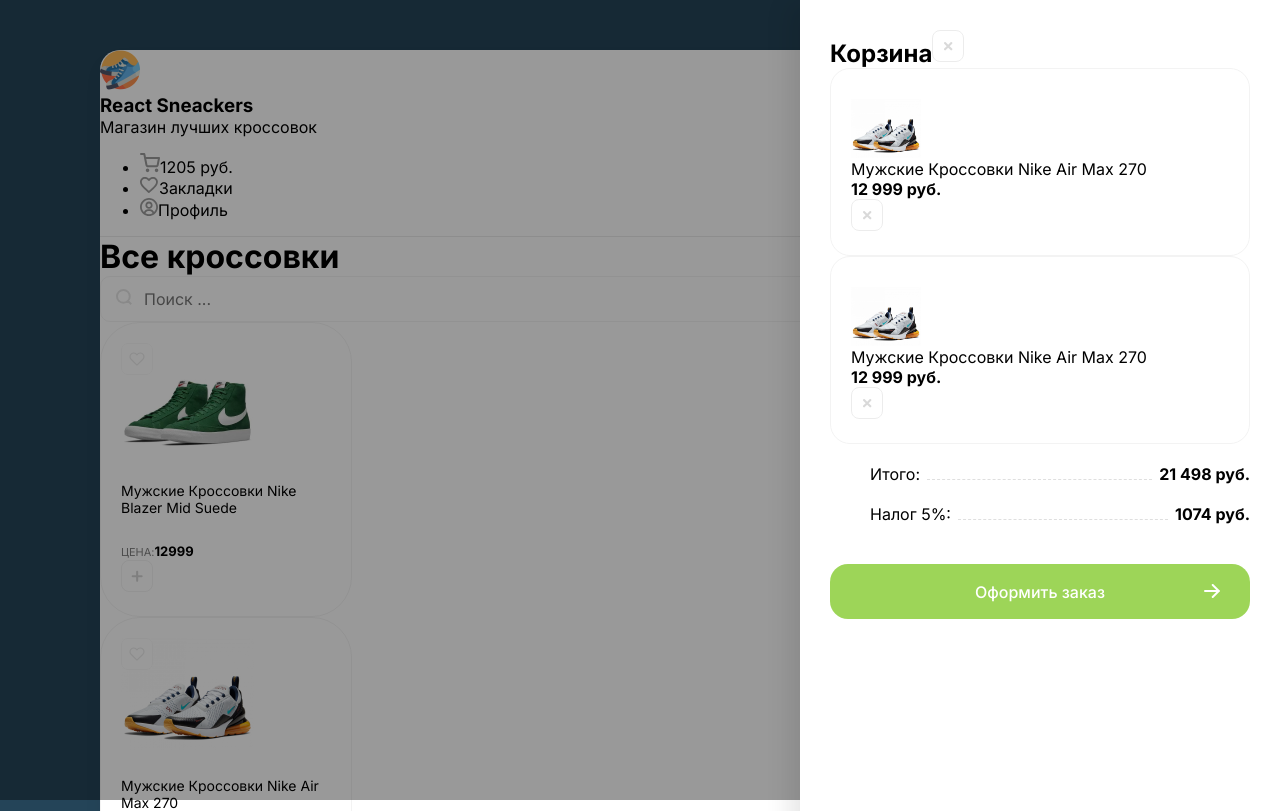
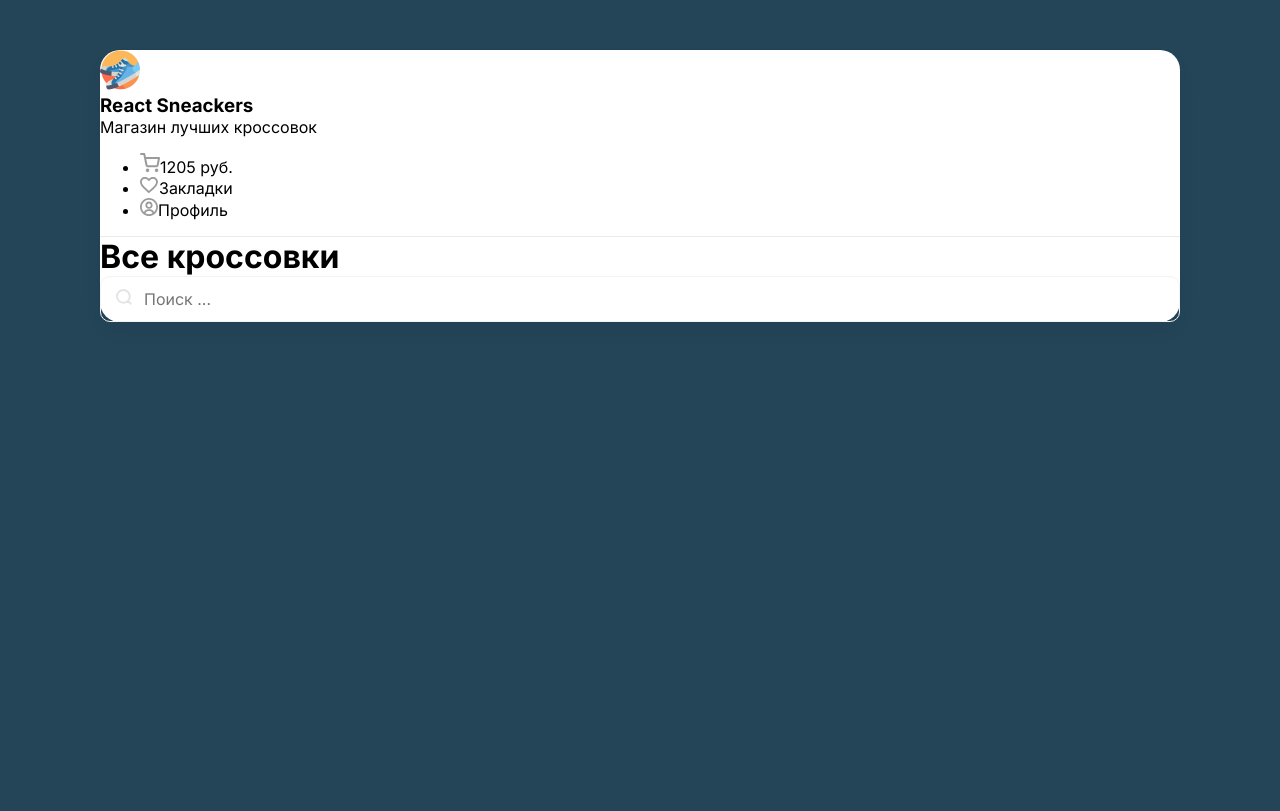
Before and after one commit to GanzhaSS/react-sneakers, a React (Create React App) app: page / in a window 1280 px wide. Shown: the top 811 px of the page. Built offline with nearby package versions, Linux system fonts and the light colour scheme.

Commit message:
Finish 4

```diff
--- a/src/App.jsx
+++ b/src/App.jsx
@@ -3,20 +3,17 @@ import Card from './components/Card';
 import Header from "./components/Header";
 import Drawer from './components/Drawer';
 
-const arrCards = [
-  { title: 'Мужские Кроссовки Nike Blazer Mid Suede', price: 12999, imageURL: "/img/sneakers/1.jpg" },
-  { title: 'Мужские Кроссовки Nike Air Max 270', price: 13333, imageURL: "/img/sneakers/2.jpg" },
-  { title: 'Мужские Кроссовки Nike Air Max 270', price: 14444, imageURL: "/img/sneakers/3.jpg" },
-  { title: 'Мужские Кроссовки Nike Air Max 2705', price: 12222, imageURL: "/img/sneakers/4.jpg" }
-]
+const arrCards = []
 const App = () => {
 
   const [cartOpened, setCartOpened] = React.useState(false);
   return (
 
     <div className="wrapper clear">
-      <Drawer />
-      <Header />
+      {cartOpened ? <Drawer onClickClose={() => setCartOpened(false)} /> : null}
+      <Header
+        onClickCart={() => setCartOpened(true)}
+      />
       <div className="content p-40 d-flex align-center justify-between">
         <h1>Все кроссовки</h1>
         <div className="search-block d-flex">
--- a/src/components/Drawer.jsx
+++ b/src/components/Drawer.jsx
@@ -1,10 +1,11 @@
-const Drawer = () => {
+const Drawer = (props) => {
+    console.log(props);
     return (
         <div className="overlay">
             <div className="drawer  d-flex flex-column">
                 <h2 className="d-flex mb-30 justify-between">
                     Корзина
-                    <img className="btnRemove" src="/img/icons/btn-remove.svg" alt="Remove" />
+                    <img onClick={props.onClickClose} className="btnRemove" src="/img/icons/btn-remove.svg" alt="Remove" />
                 </h2>
 
                 <div className="items">
--- a/src/components/Header.jsx
+++ b/src/components/Header.jsx
@@ -1,4 +1,4 @@
-const Header = () => {
+const Header = (props) => {
     return (
         <header className="d-flex justify-between align-center p-40">
             <div className="d-flex align-center">
@@ -13,7 +13,7 @@ const Header = () => {
                 </div>
             </div>
             <ul className="d-flex justify-between">
-                <li className="d-flex  mr-30 cu-p">
+                <li onClick={props.onClickCart} className="d-flex  mr-30 cu-p">
                     <svg width="20" height="20" viewBox="0 0 20 20" fill="none" xmlns="http://www.w3.org/2000/svg">
                         <path
                             d="M7.54548 18.1818C7.99735 18.1818 8.36366 17.8155 8.36366 17.3636C8.36366 16.9118 7.99735 16.5455 7.54548 16.5455C7.09361 16.5455 6.72729 16.9118 6.72729 17.3636C6.72729 17.8155 7.09361 18.1818 7.54548 18.1818Z"
```
